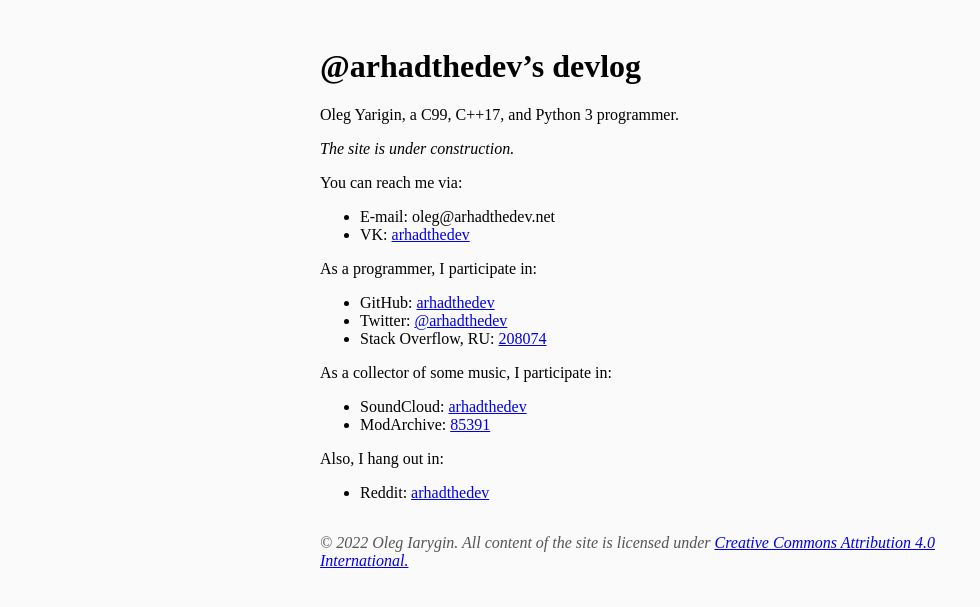
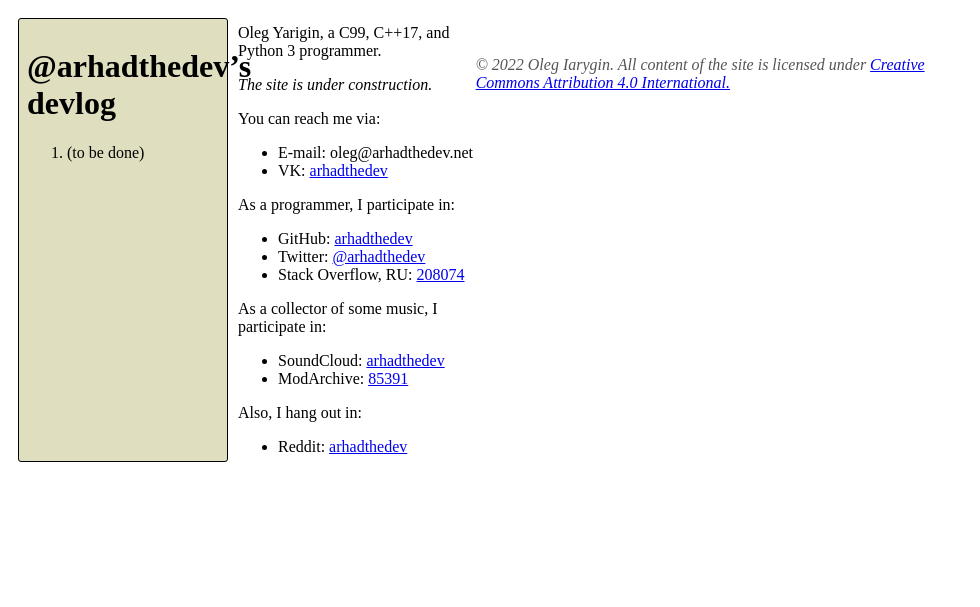
Before and after one commit to arhadthedev/arhadthedev, a Jekyll site: the page built from index.htm, in a window 1280 px wide. Shown: the top 607 px of the page, without its empty margins (0-980 px from the left). Built offline with Jekyll 4.4.1, drawn with Linux system fonts in a browser that asks for light colours.

Commit message:
gh-1: Apply basic design principles from linusakesson.net
We are not copycats so we take the layout foundations (two columns,
max-width, rounded corners and readable menu background color) and go
ahead from there.

```diff
--- a/_layouts/default.html
+++ b/_layouts/default.html
@@ -7,13 +7,22 @@ layout: compress
 		<meta charset="utf-8">
 		<title>@arhadthedev’s devlog</title>
 		<style>
-			html {
-				background: #fafafa;
+			body {
+				display: flex;
+				max-width: 936px;
 			}
 
-			body {
-				max-width: 50%;
-				margin: 3rem auto
+			header {
+				background: #dfdfc0;
+				border: 1px solid black;
+				border-radius: 3px;
+				margin: 10px;
+				padding: 8px;
+				width: 192px;
+			}
+
+			main {
+				flex-grow: 1;
 			}
 
 			footer {
@@ -21,20 +30,19 @@ layout: compress
 				color: #555;
 				margin-top: 2em;
 			}
-
-			@media screen and (max-width: 767px) {}
-				body {
-					width: 100%;
-				}
-			}
 		</style>
 	</head>
 	<body>
 		<header>
 			<h1>@arhadthedev’s devlog</h1>
+			<nav>
+				<ol>
+					<li>(to be done)
+				</ol>
+			</nav>
 		</header>
 
-		{{ content }}
+		<main>{{ content }}</main>
 
 		<footer>
 			<p>© 2022 Oleg Iarygin. All content of the site is licensed under <a href="https://creativecommons.org/licenses/by/4.0/legalcode">Creative Commons Attribution 4.0 International.</a>
```
